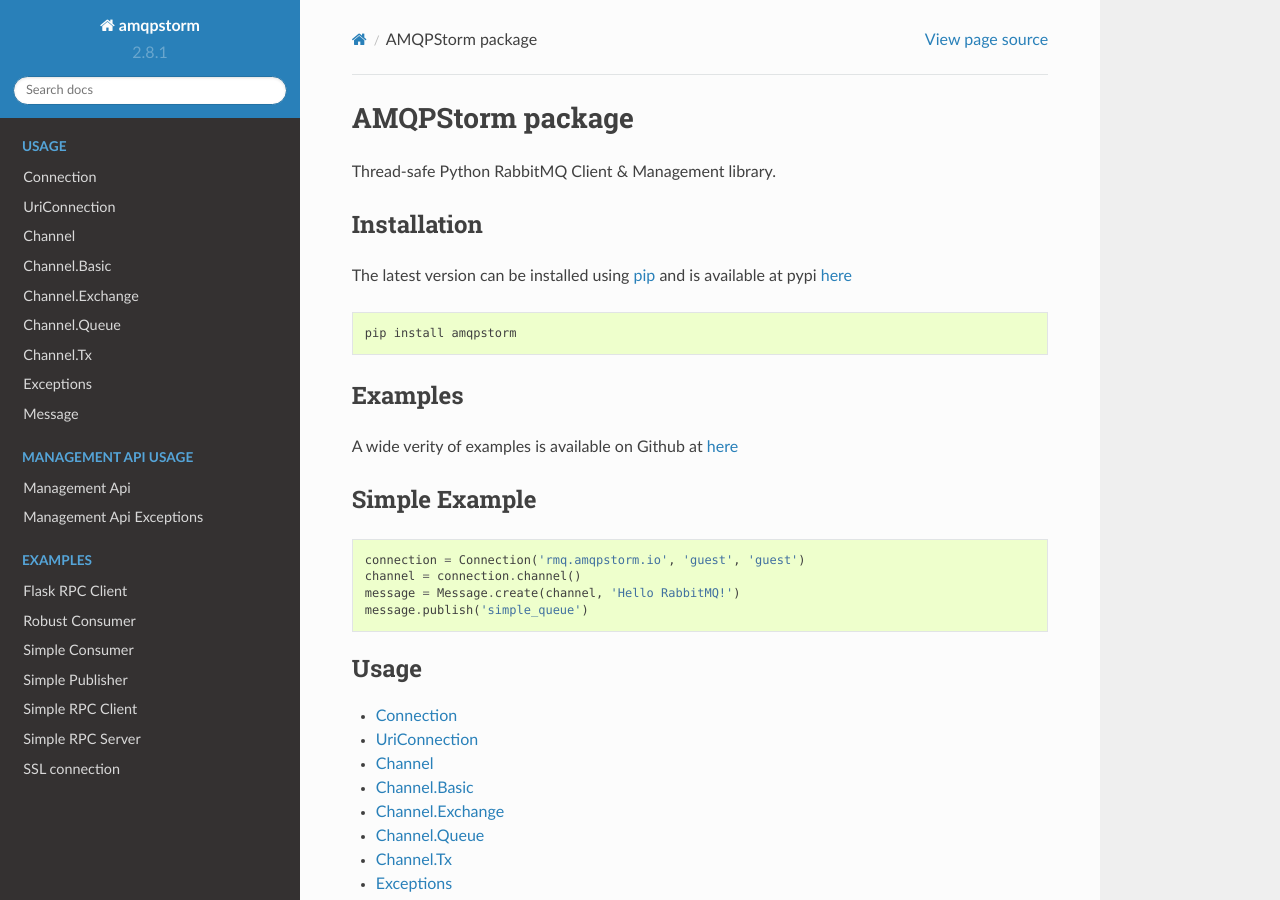
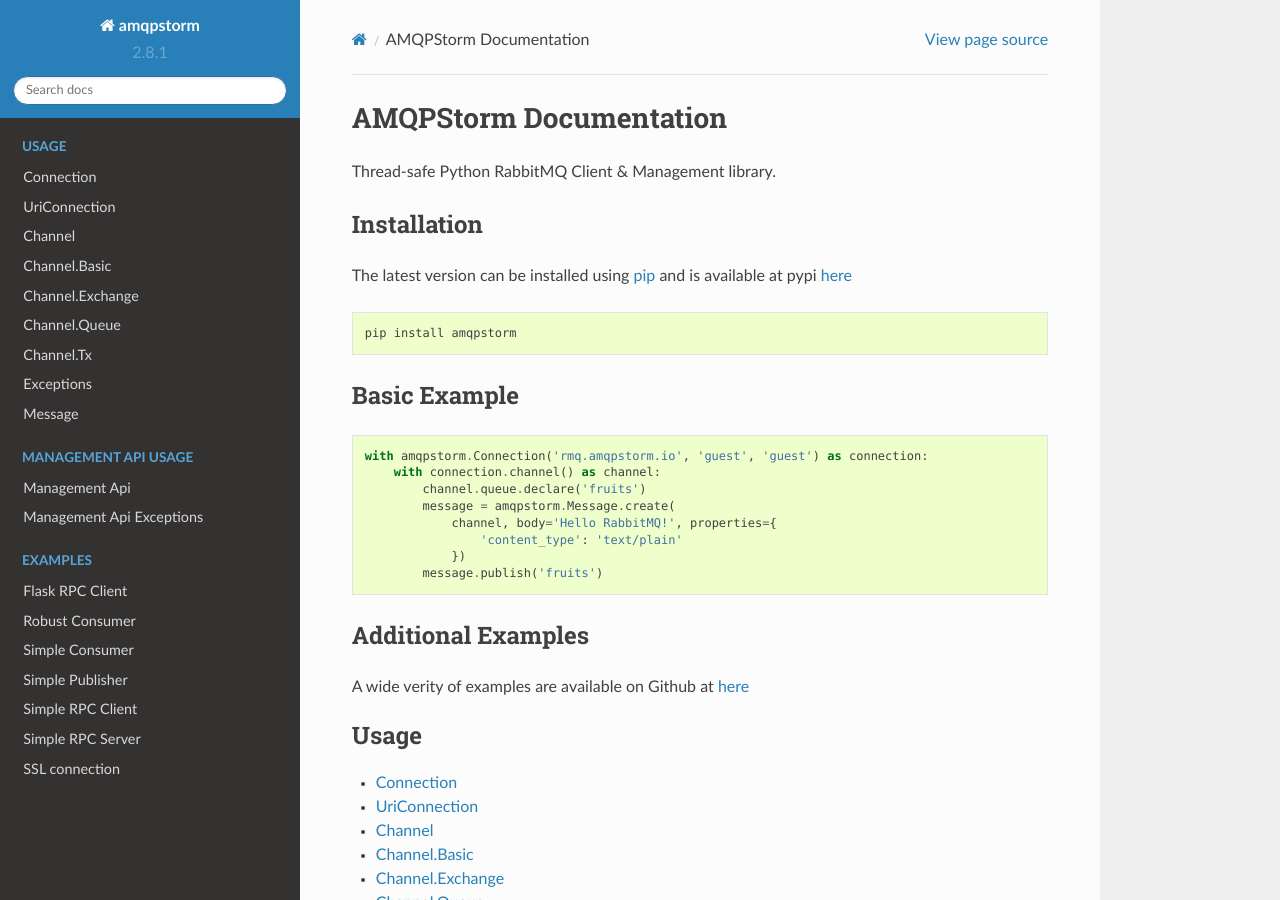
Before and after one commit to eandersson/amqpstorm, a Sphinx documentation site: the page built from docs/index.rst, in a window 1280 px wide and 900 px high. Built offline with Sphinx 7.4.7 and the Read the Docs theme 2.0.0, drawn with Linux system fonts in a browser that asks for light colours.

Commit message:
Update index.rst

```diff
--- a/docs/index.rst
+++ b/docs/index.rst
@@ -3,8 +3,8 @@
    You can adapt this file completely to your liking, but it should at least
    contain the root `toctree` directive.
 
-AMQPStorm package
-=================
+AMQPStorm Documentation
+=======================
 Thread-safe Python RabbitMQ Client & Management library.
 
 Installation
@@ -14,21 +14,24 @@
 
     pip install amqpstorm
 
-Examples
---------
-
-A wide verity of examples is available on Github at `here <https://github.com/eandersson/amqpstorm/tree/master/examples>`_
-
-Simple Example
---------------
+Basic Example
+-------------
 
 ::
 
-   connection = Connection('rmq.amqpstorm.io', 'guest', 'guest')
-   channel = connection.channel()
-   message = Message.create(channel, 'Hello RabbitMQ!')
-   message.publish('simple_queue')
+   with amqpstorm.Connection('rmq.amqpstorm.io', 'guest', 'guest') as connection:
+       with connection.channel() as channel:
+           channel.queue.declare('fruits')
+           message = amqpstorm.Message.create(
+               channel, body='Hello RabbitMQ!', properties={
+                   'content_type': 'text/plain'
+               })
+           message.publish('fruits')
 
+Additional Examples
+-------------------
+
+A wide verity of examples are available on Github at `here <https://github.com/eandersson/amqpstorm/tree/master/examples>`_
 
 .. toctree::
    :caption: Usage
```
